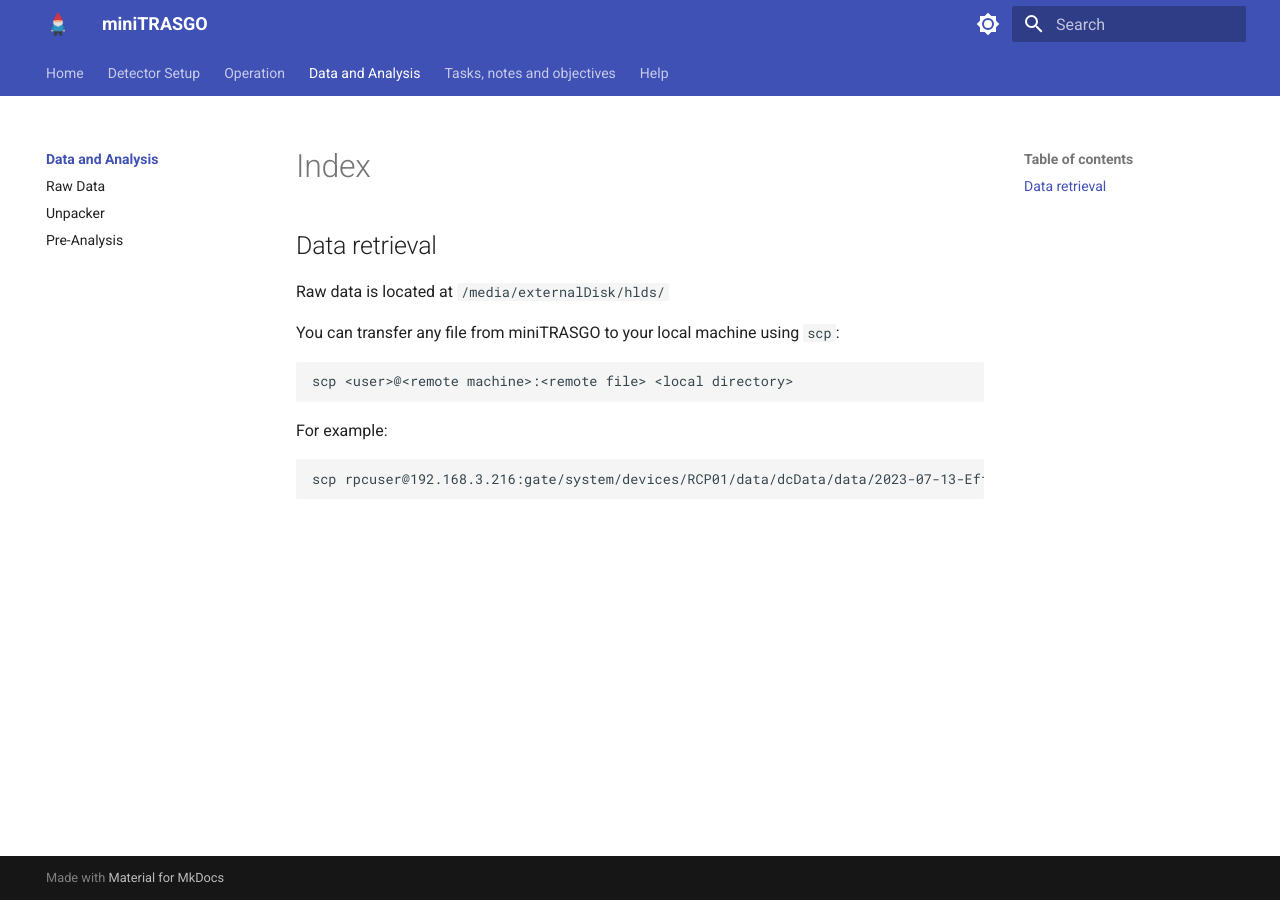
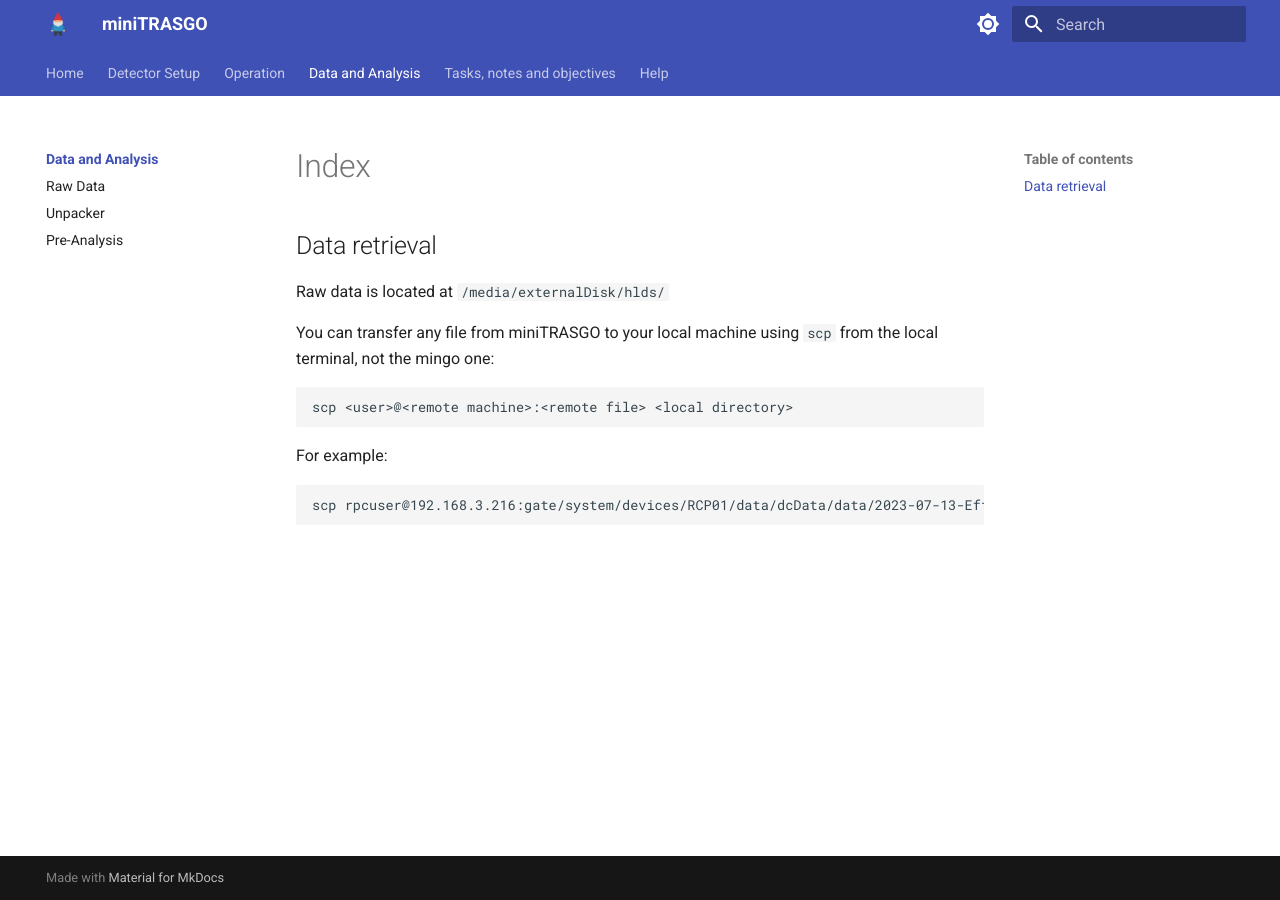
Before and after one commit to cayesoneira/miniTRASGO-documentation, an MkDocs documentation site: the page built from docs/data/index.md, in a window 1280 px wide. Built offline with MkDocs 1.6.1 and Material for MkDocs 9.7.7, drawn with Linux system fonts in a browser that asks for light colours.

Commit message:
Update index.md

```diff
--- a/docs/data/index.md
+++ b/docs/data/index.md
@@ -2,7 +2,7 @@
 
 Raw data is located at `/media/externalDisk/hlds/`
 
-You can transfer any file from miniTRASGO to your local machine using `scp`:
+You can transfer any file from miniTRASGO to your local machine using `scp` from the local terminal, not the mingo one:
 
     scp <user>@<remote machine>:<remote file> <local directory>
 
```
